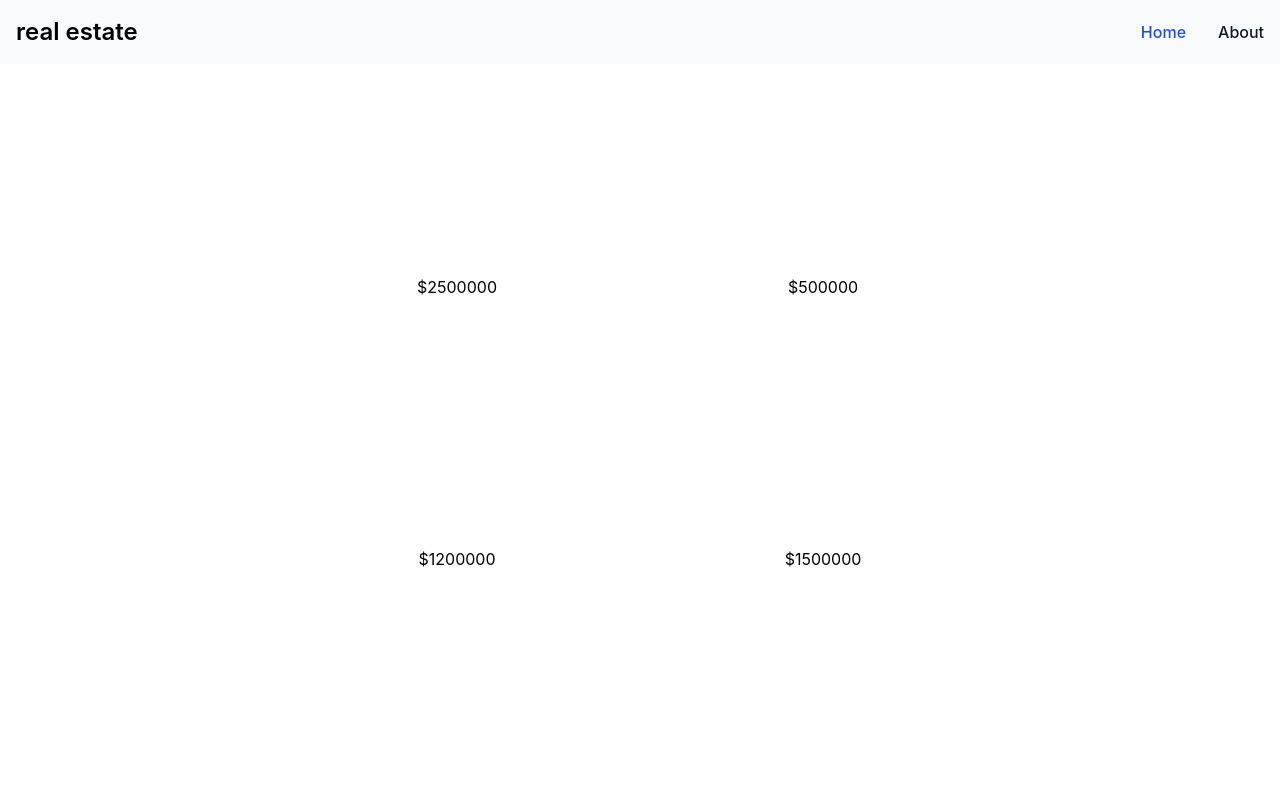
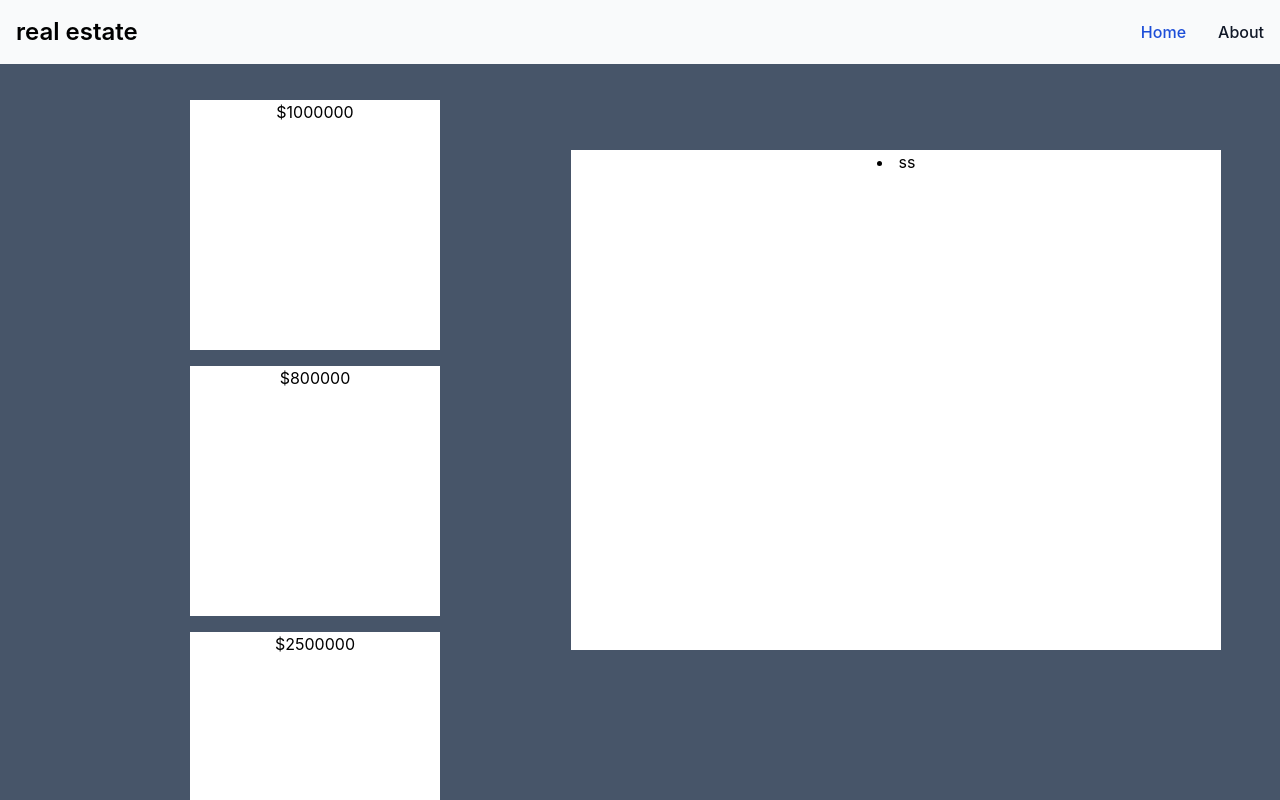
Before and after one commit to Ameer2000Mzori/Real-Estates-Website, a React (Create React App) app in the folder frontend/: page / in a window 1280 px wide. Shown: the top 800 px of the page. Built offline with nearby package versions, Linux system fonts and the light colour scheme.

Commit message:
small styling in home page

```diff
--- a/frontend/src/components/hooks/HomePage.js
+++ b/frontend/src/components/hooks/HomePage.js
@@ -40,26 +40,26 @@ const housesObjs = [
     bathrooms: 2,
     description: 'quaint cottage with 3 bedrooms and 2 bathrooms',
   },
-  {
-    id: 5,
-    title: 'Condo 1',
-    price: 1200000,
-    country: 'Canada',
-    city: 'Toronto',
-    bedrooms: 3,
-    bathrooms: 2,
-    description: 'modern condo with 3 bedrooms and 2 bathrooms',
-  },
-  {
-    id: 6,
-    title: 'apartment 1',
-    price: 1500000,
-    country: 'US',
-    city: 'New York',
-    bedrooms: 2,
-    bathrooms: 1,
-    description: 'modern condo with 2 bedrooms and 1 bathrooms',
-  },
+  // {
+  //   id: 5,
+  //   title: 'Condo 1',
+  //   price: 1200000,
+  //   country: 'Canada',
+  //   city: 'Toronto',
+  //   bedrooms: 3,
+  //   bathrooms: 2,
+  //   description: 'modern condo with 3 bedrooms and 2 bathrooms',
+  // },
+  // {
+  //   id: 6,
+  //   title: 'apartment 1',
+  //   price: 1500000,
+  //   country: 'US',
+  //   city: 'New York',
+  //   bedrooms: 2,
+  //   bathrooms: 1,
+  //   description: 'modern condo with 2 bedrooms and 1 bathrooms',
+  // },
 ]
 
 export default housesObjs
--- a/frontend/src/components/pages/HomePage.jsx
+++ b/frontend/src/components/pages/HomePage.jsx
@@ -5,14 +5,17 @@ const HomePage = () => {
   // eslint-disable-next-line
 
   return (
-    <div className="flex flex-row  h-[100dvh] text-center items-center justify-center ">
-      <ul className=" flex flex-row text-center items-center justify-center gap-4 w-[80%] h-[100%] flex-wrap">
+    <div className="flex flex-row  h-[100dvh] text-center items-center justify-center bg-slate-600">
+      <ul className=" flex flex-row text-center items-center justify-center gap-4 w-[40%] h-[600px] flex-wrap">
         {housesObjs.map((house) => (
-          <li className="w-[350px] h-[250px]" key={house.id}>
+          <li className="w-[250px] h-[250px] bg-white" key={house.id}>
             <p>${house.price}</p>
           </li>
         ))}
       </ul>
+      <div>
+        <li className="w-[650px] h-[500px] bg-white">ss</li>
+      </div>
     </div>
   )
 }
```
